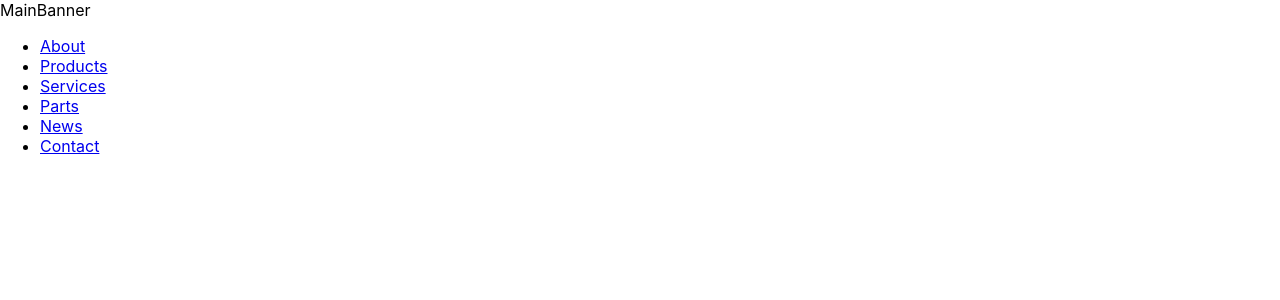
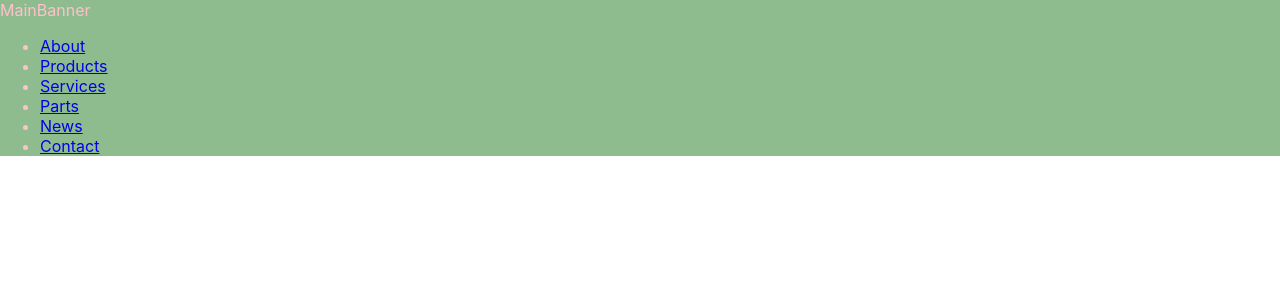
Before and after one commit to StellaRK99/Project2-VulcanMockup, a React (Create React App) app: page / in a window 1280 px wide. Shown: the top 300 px of the page. Built offline with nearby package versions, Linux system fonts and the light colour scheme.

Commit message:
Added stylesheet

```diff
--- a/src/App.js
+++ b/src/App.js
@@ -1,5 +1,6 @@
 import MainBanner from './components/MainBanner';
 import Navbar from './components/Navbar'
+import './public/stylesheets/index.css'
 
 
 function App() {
--- a/src/components/MainBanner.js
+++ b/src/components/MainBanner.js
@@ -3,7 +3,7 @@ import Navbar from './Navbar'
 
 function MainBanner() {
   return (
-    <div>
+    <div className='MainBanner'>
         MainBanner
         <Navbar />
     </div>
--- /dev/null
+++ b/src/public/stylesheets/_MainBanner.scss
@@ -0,0 +1,4 @@
+.MainBanner{
+    color: pink;
+    background-color: darkseagreen;
+}
--- /dev/null
+++ b/src/public/stylesheets/index.css
@@ -0,0 +1,5 @@
+.MainBanner {
+  color: pink;
+  background-color: darkseagreen;
+}
+/*# sourceMappingURL=index.css.map */
--- a/src/public/stylesheets/index.scss
+++ b/src/public/stylesheets/index.scss
@@ -0,0 +1 @@
+@import 'MainBanner'
```
Also changed, not shown: 1 other file (tests, documents, lock files or other folders).
